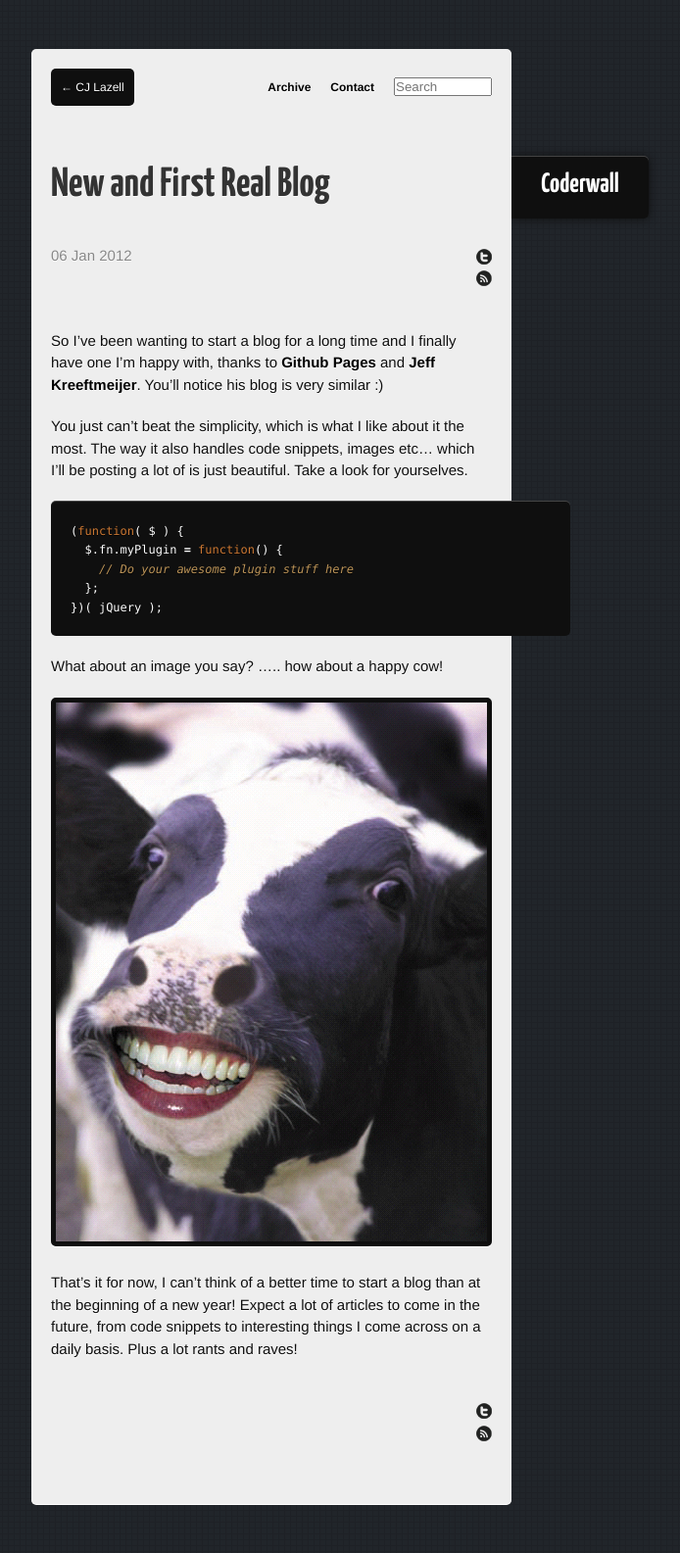
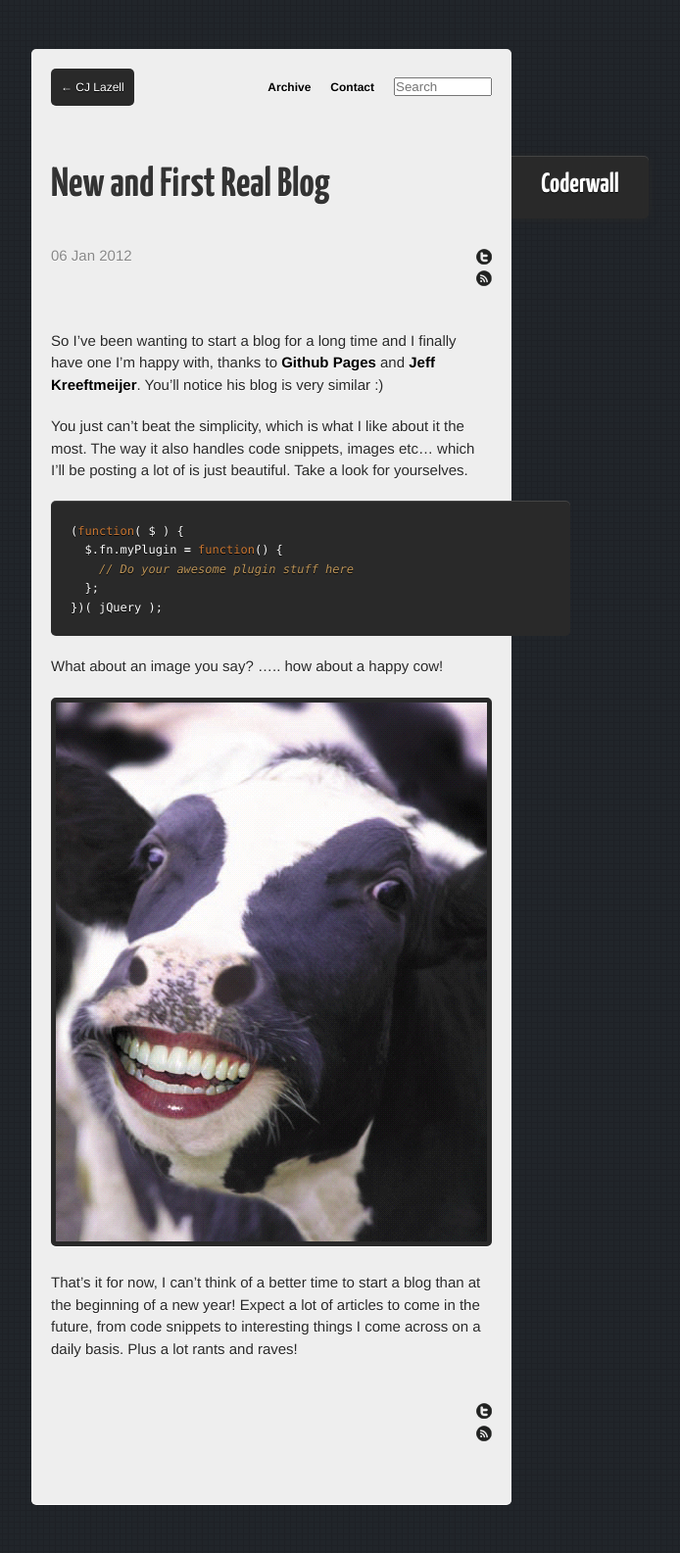
Before and after one commit to cj/cj.github.com, a Jekyll site: the page built from _posts/12-1-6-new-and-first-real-blog.md, in a window 1280 px wide. Shown: the whole page at 98% size, without its empty margins (363-1057 px from the left). Built offline with Jekyll 4.4.1, drawn with Linux system fonts in a browser that asks for light colours; comment, search, counter and statistics services are not loaded.

Commit message:
few updates

```diff
--- a/css/screen.css
+++ b/css/screen.css
@@ -1,4 +1,4 @@
-/*0F0F0F*/
+/*292929*/
 /*08243B*/
 /*092842*/
 @import url(http://fonts.googleapis.com/css?family=Yanone+Kaffeesatz:700);
@@ -21,7 +21,7 @@ body
   -o-background-size:100% auto;
   -webkit-background-size:100% auto;
   background-attachment:fixed;
-  background-color:#0F0F0F;
+  background-color:#292929;
   /*background-image: url('../images/background.jpg');*/
   background-position:center;
   background-size:100% auto;
@@ -86,11 +86,11 @@ div#container
   -moz-border-radius:5px;
   -moz-box-shadow:0 1px 0 #fff;
   -webkit-border-radius:5px;
-  -webkit-box-shadow:0 -1px 0 #fff, 0 0 10px #0F0F0F;
+  -webkit-box-shadow:0 -1px 0 #fff, 0 0 10px #292929;
   background-color:#eee;
   border-radius:5px;
   box-shadow:0 1px 0 #fff;
-  color:#0F0F0F;
+  color:#292929;
   font-size:15px;
   line-height:150%;
   opacity:0.9px;
@@ -107,7 +107,7 @@ div#content img, div#content object
   -moz-box-shadow:0 1px 0 #fff;
   -webkit-border-radius:5px;
   -webkit-box-shadow:0 1px 0 #fff;
-  border: 5px #0F0F0F solid;
+  border: 5px #292929 solid;
   width: 440px;
 }
 
@@ -156,14 +156,14 @@ div.ad{
 
 div.box{
   width: 120px;
-  background-color: #0F0F0F;
+  background-color: #292929;
   padding: 10px;
   -moz-border-radius-topright:5px;
   -moz-border-radius-bottomright:5px;
   -moz-box-shadow:0 -1px 0 #444;
   -webkit-border-top-right-radius:5px;
   -webkit-border-bottom-right-radius:5px;
-  -webkit-box-shadow:0 -1px 0 #444, 0 0 10px #0F0F0F;
+  -webkit-box-shadow:0 -1px 0 #444, 0 0 10px #292929;
   z-index:0;
 }
 
@@ -196,7 +196,7 @@ h1
   -moz-box-shadow:0 1px 0 #fff;
   -webkit-border-radius:5px;
   -webkit-box-shadow:0 1px 0 #fff;
-  background-color:#0F0F0F;
+  background-color:#292929;
   border-radius:5px;
   box-shadow:0 1px 0 #fff;
   color:#fff;
@@ -312,7 +312,7 @@ div#content pre
   -moz-box-shadow:0 -1px 0 #444;
   -webkit-border-radius:5px;
   -webkit-box-shadow:0 -1px 0 #444;
-  background-color:#0F0F0F;
+  background-color:#292929;
   color:#fff;
   font-size: 13px;
   padding: 20px;
@@ -370,7 +370,7 @@ a:hover span.balloon{
 }
 
 span.balloon{
-  background-color: #0F0F0F;
+  background-color: #292929;
   color: #fff;
   font-size: 10px;
   padding:3px 5px;
```
